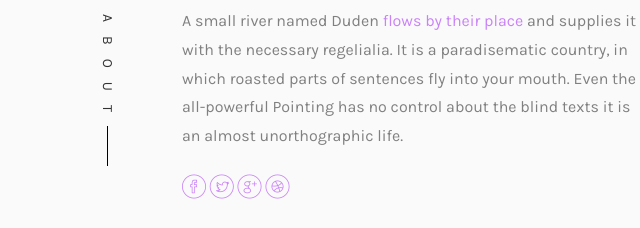
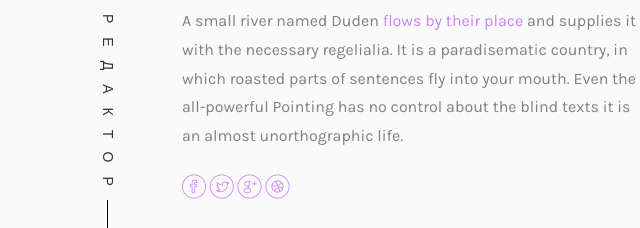
Before and after one commit to selfdarm/RESUME, a plain HTML site: page index.html in a window 1280 px wide. Shown: the part 371-599 px from the top of the page, 569-1209 px from the left. Drawn offline with nearby package versions, Linux system fonts and the light colour scheme; files whose address does not match are found by name; a web font is replaced by a local one.

Commit message:
Update index.html

```diff
--- a/index.html
+++ b/index.html
@@ -137,7 +137,7 @@
 							</div>
 							<div class="desc">
 								<div class="rotate">
-									<h2 class="heading">About</h2>
+									<h2 class="heading">РЕДАКТОР</h2>
 								</div>
 								<p>A small river named Duden <a href="#">flows by their place</a> and supplies it with the necessary regelialia. It is a paradisematic country, in which roasted parts of sentences fly into your mouth. Even the all-powerful Pointing has no control about the blind texts it is an almost unorthographic life.</p>
 								<p class="colorlib-social-icons">
```
